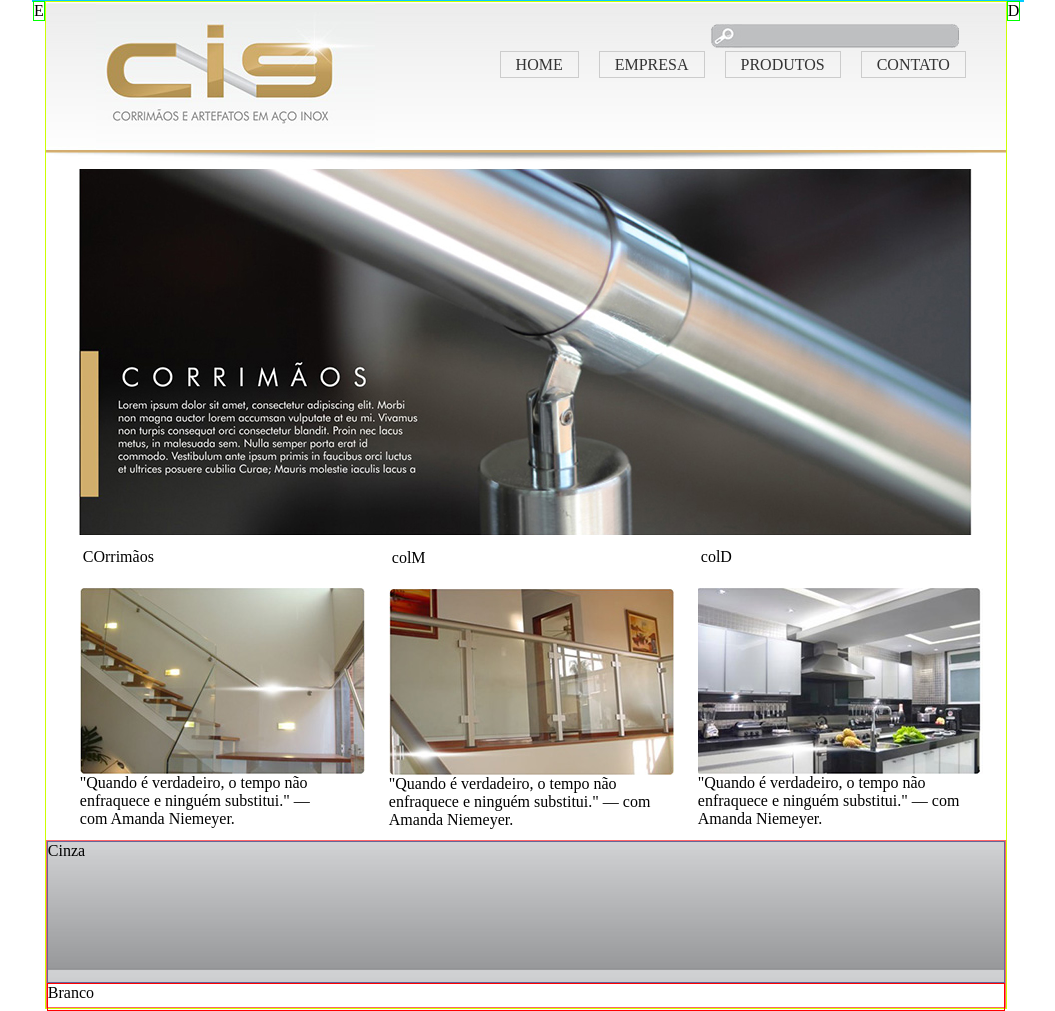
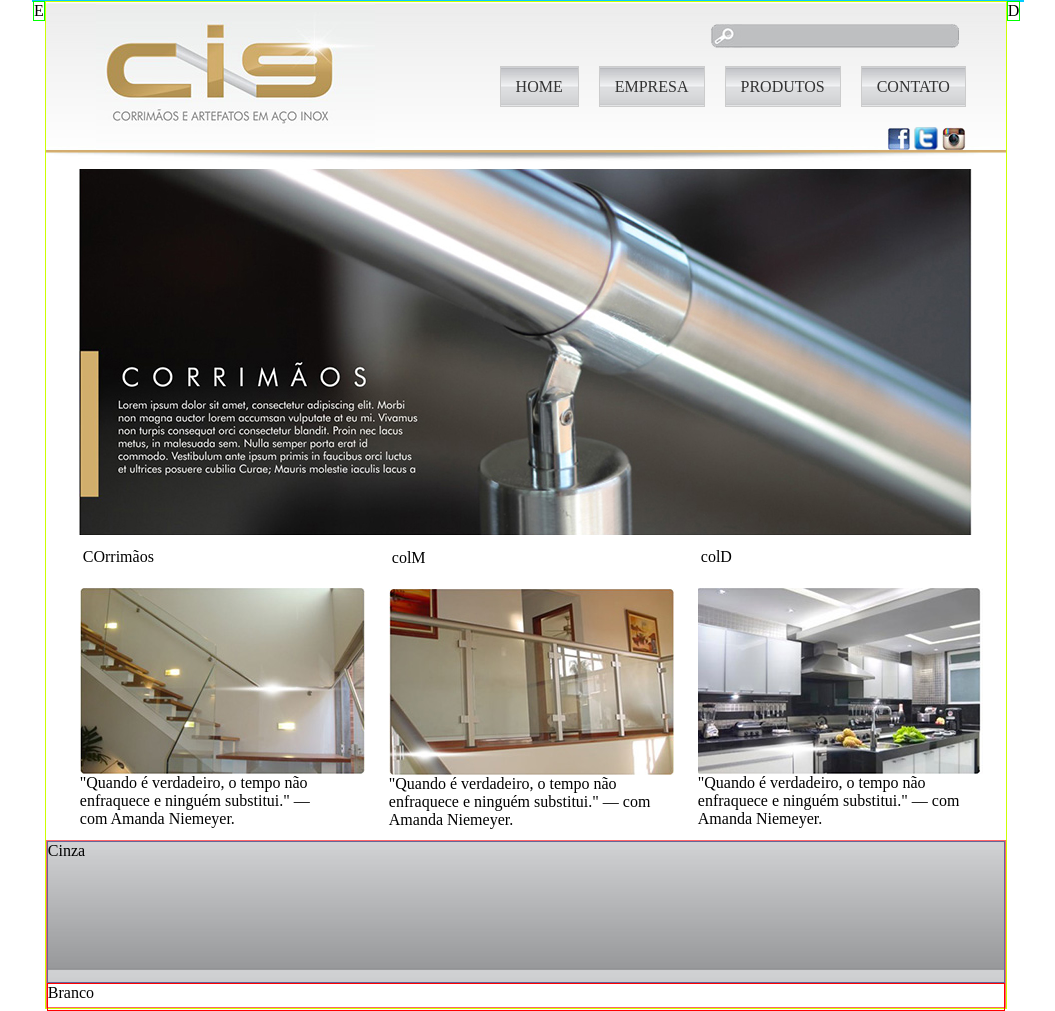
Before and after one commit to thiagomns/ci9, a PHP site: page / in a window 1280 px wide. Shown: the whole page, without its empty margins (112-1167 px from the left). Run offline with PHP 8.4, Linux system fonts and the light colour scheme; some libraries are stand-ins or nearby versions.

Commit message:
Rede sociais

```diff
--- a/index.php
+++ b/index.php
@@ -40,7 +40,12 @@
                         	<li><a href="#">Contato</a></li>
                    		</ul>
                    	</div><!-- Menu -->
-                	</div>
+                    	<div class="redeSociais">
+                        	<a href="#"><img src="imgs/facebooktag_03.jpg"></a>
+                        	<a href="#"><img src="imgs/tttag_03.jpg"></a>
+                            <a href="#"><img src="imgs/instagramtag_03.jpg"></a>
+                        </div>
+                	</div><!--Header Direito -->
                 	<div class="headerEsquerdo">
                     	<div class="logoheader"><img src="imgs/logoheader_03.jpg"/></div>
                		</div>
--- a/js/menu.js
+++ b/js/menu.js
@@ -10,10 +10,10 @@ $(function(){
          menu.slideDown();
       }
       if(!submenu.hasClass('subMenu') && menu.length == 0){
-         $(".menu a").removeClass('ativo');
+		 $(".menu a").removeClass('ativo');
          $(this).addClass('ativo');
 
-         $('.submenu').slideUp();
+         $('.subMenu').slideUp();
       }
 
    });
--- a/style.css
+++ b/style.css
@@ -25,14 +25,18 @@ body {margin:0}
 
 /* Menu */
 
-.menuContainer { width:580px; float:right}
+.menuContainer { width:580px; float:right; margin-top:15px}
 ul { list-style:none;}
 ul.menu {margin:0 auto; position:relative; float:right}
 ul.menu li {float:left;}
-ul.menu li a { display:block; margin-left:20px ;float:left; text-transform:uppercase ;padding:0 15px; height:25px; line-height:25px; text-decoration:none; color:#333; border:1px solid #ccc}
-ul.menu li a:hover, ul.menu li a.ativo { background:#ccc;}
-ul.menu li ul { display:none; position:absolute; top:25px; left:0px; padding:0px 20px; background:#ccc;}
-ul.menu subMenu {}
+ul.menu li a { display:block; margin-left:20px ;float:left; text-transform:uppercase ;padding:0 15px; height:39px; line-height:39px; text-decoration:none; color:#333; border:1px solid #ccc; background:url(imgs/menu.jpg) repeat-x}
+ul.menu li a:hover, ul.menu li a.ativo { background:url(imgs/menuAtivo.jpg) repeat-x}
+ul.menu li ul { display:none; position:absolute; top:39px; margin:0 20px; background:#ccc;}
+ul.menu li ul li a { padding: 0 10px;margin: 0;font-size: 12px; width: 150px}
+
+/* Rede sociais */
+
+.site .header .redeSociais { width:580px; height:60px; float:right; text-align:right; margin-top:20px}
 
 
 /* Conteúdo */
```
Also changed, not shown: imgs/menu.jpg (added), imgs/menuAtivo.jpg (added), imgs/tttag_03.jpg (added).
